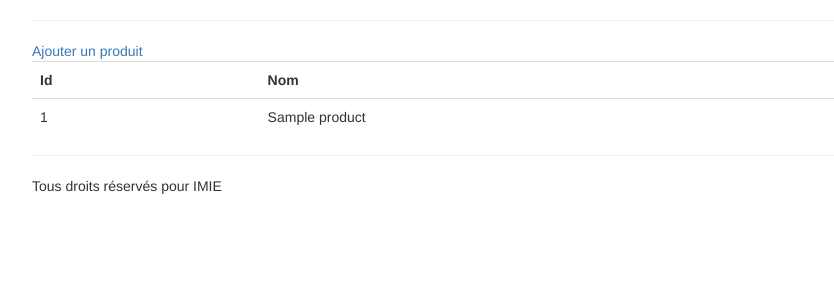
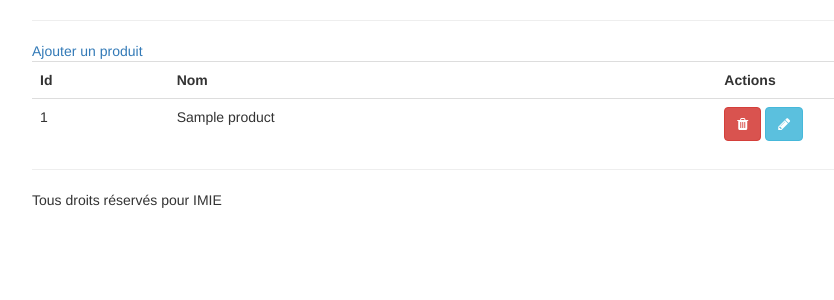
Before and after one commit to imie-source/ITDSL04Doctrine, a PHP site: template src/View/product/indexView.php in a window 1280 px wide. Shown: the part 60-360 px from the top of the page, without its empty margins (38-872 px from the left). Run offline with PHP 8.4, Linux system fonts and the light colour scheme; the template is opened without the code that fills it: most values are stand-ins (such as "Sample title", 1, 10 or a date in 2020); some libraries are stand-ins or nearby versions.

Commit message:
WIP crud...

```diff
--- a/index.php
+++ b/index.php
@@ -8,7 +8,8 @@ require_once "bootstrap.php";
 
 define('_PUBLIC_PATH_', __DIR__ .'\\public\\');
 
-const PATH = '/ITSDL04Doctrine';
+$path = explode(DIRECTORY_SEPARATOR, __DIR__);
+define('PATH', '/' . $path[sizeof($path)-1]);
 
 $dispatch = new Dispatcher($em);
 echo $dispatch->dispatch();
--- a/src/Dispatcher.php
+++ b/src/Dispatcher.php
@@ -27,7 +27,7 @@ class Dispatcher
         if(!is_null($this->url)){
             $this->match($this->url);
             if(isset($this->result[0]) && isset($this->result[1])) {
-                $path = __DIR__ . '\\Controller\\' . ucfirst($this->result[0]) . 'Controller.php';
+                $path = __DIR__ . DIRECTORY_SEPARATOR .'Controller' . DIRECTORY_SEPARATOR . ucfirst($this->result[0]) . 'Controller.php';
                 $controller = '\\Imie\\Controller\\' . ucfirst($this->result[0]) . 'Controller';
                 $action = $this->result[1] . 'Action';
                 if (file_exists($path)) {
--- a/src/View/product/indexView.php
+++ b/src/View/product/indexView.php
@@ -3,11 +3,20 @@
     <tr>
         <th>Id</th>
         <th>Nom</th>
+        <th>Actions</th>
     </tr>
     <?php foreach($products as $product): ?>
         <tr>
             <td><?= $product->getId() ?></td>
             <td><?= $product->getName() ?></td>
+            <td>
+                <a href="<?= PATH . '/index.php/product/remove/'. $product->getId() ?>" class="btn btn-danger">
+                    <i class="fa fa-trash"></i>
+                </a>
+                <a href="" class="btn btn-info">
+                    <i class="fa fa-pencil"></i>
+                </a>
+            </td>
         </tr>
     <?php endforeach; ?>
 </table>
```
Also changed, not shown: src/Controller/ProductController.php (+17 -0 lines), db.sqlite.
